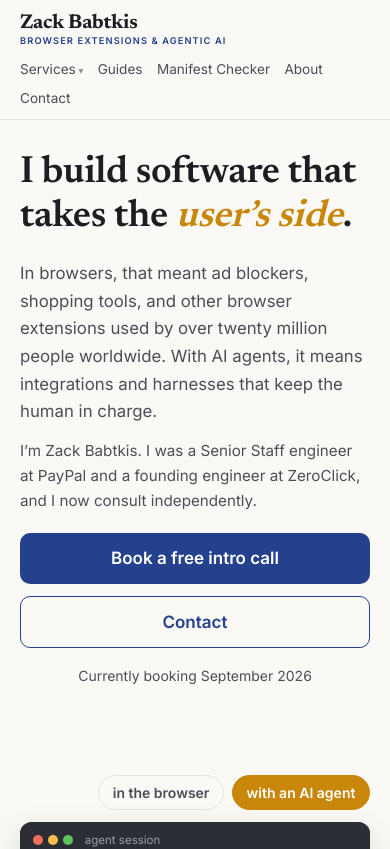
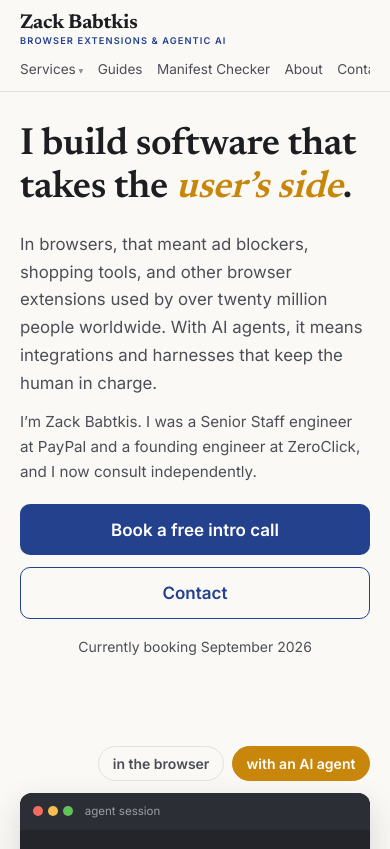
Before and after one commit to zbabtkis/zacharybabtkis.com, a Next.js app: page / in a window 390 px wide. Shown: the top 849 px of the page. Built offline with nearby package versions, Linux system fonts and the light colour scheme.

Commit message:
fix: mobile nav — single scrollable row, dropdown re-anchored to header

```diff
--- a/app/globals.css
+++ b/app/globals.css
@@ -260,8 +260,12 @@ h3 {
   }
 }
 
-/* Compact header on phones: smaller masthead, nav on its own tight rows */
+/* Compact header on phones: smaller masthead, nav as one scrollable row */
 @media (max-width: 44rem) {
+  .site-header {
+    position: relative;
+  }
+
   .site-header .wrap {
     gap: var(--space-sm);
     padding-bottom: 0.65rem;
@@ -278,18 +282,40 @@ h3 {
 
   .site-nav {
     width: 100%;
-    gap: 0.4rem 0.9rem;
+    flex-wrap: nowrap;
+    gap: 0.9rem;
+    overflow-x: auto;
+    scrollbar-width: none;
+  }
+
+  .site-nav::-webkit-scrollbar {
+    display: none;
   }
 
   .site-nav a,
   .nav-services summary {
     font-size: 0.85rem;
+    white-space: nowrap;
   }
 
   /* One primary CTA per viewport: the hero button. The nav pill also
-     breaks the shared baseline of the wrapped text rows. */
+     breaks the shared height of the nav row. */
   .site-nav .nav-cta {
     display: none;
+  }
+
+  /* The scrolling nav would clip an absolutely-positioned child, so the
+     dropdown anchors to the header instead and spans the viewport. */
+  .nav-services {
+    position: static;
+  }
+
+  .nav-dropdown.nav-mega {
+    left: 1rem;
+    right: 1rem;
+    width: auto;
+    max-width: none;
+    transform: none;
   }
 }
 
```
